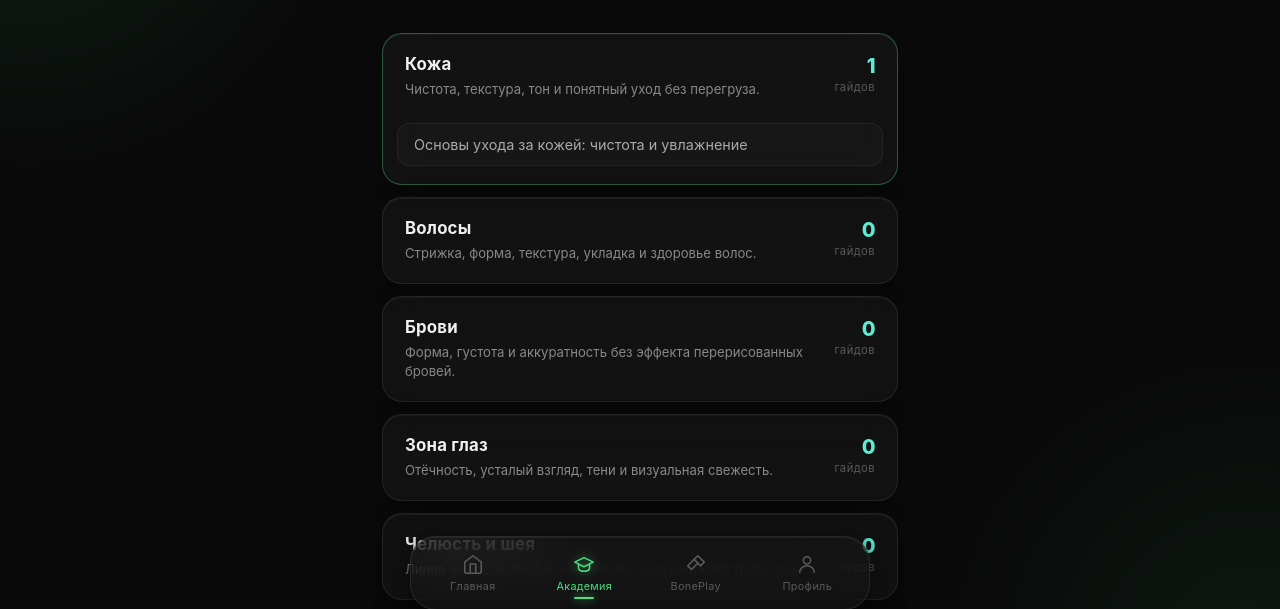
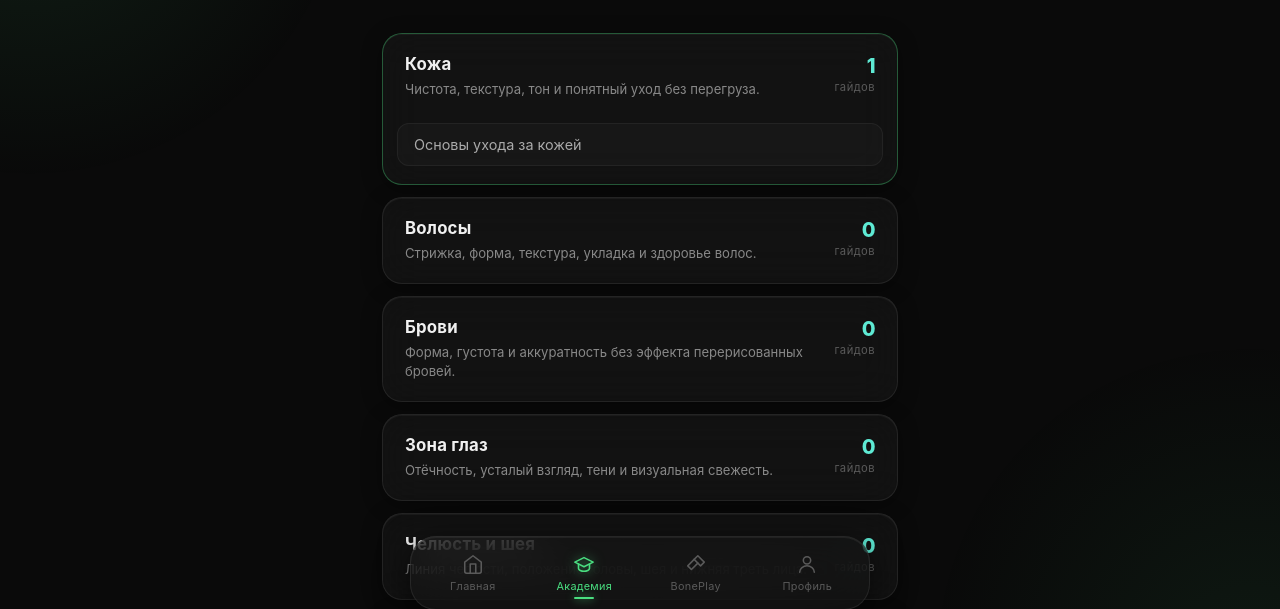
Before and after one commit to kiedow/AscendFreeLab, a plain HTML site: page academy.html in a window 1280 px wide. Shown: the part 172-781 px from the top of the page. Drawn offline with Linux system fonts and the light colour scheme.

Commit message:
Change link to skin basics guide
Updated link for skin care basics guide.

```diff
--- a/academy.html
+++ b/academy.html
@@ -31,7 +31,7 @@
       </div>
       <div class="topic-guides">
         <ul>
-          <li><a href="skin-basics.html">Основы ухода за кожей: чистота и увлажнение</a></li>
+          <li><a href="guides/skin/01-skin-basics.html">Основы ухода за кожей</a></li>
         </ul>
       </div>
     </div>
```
